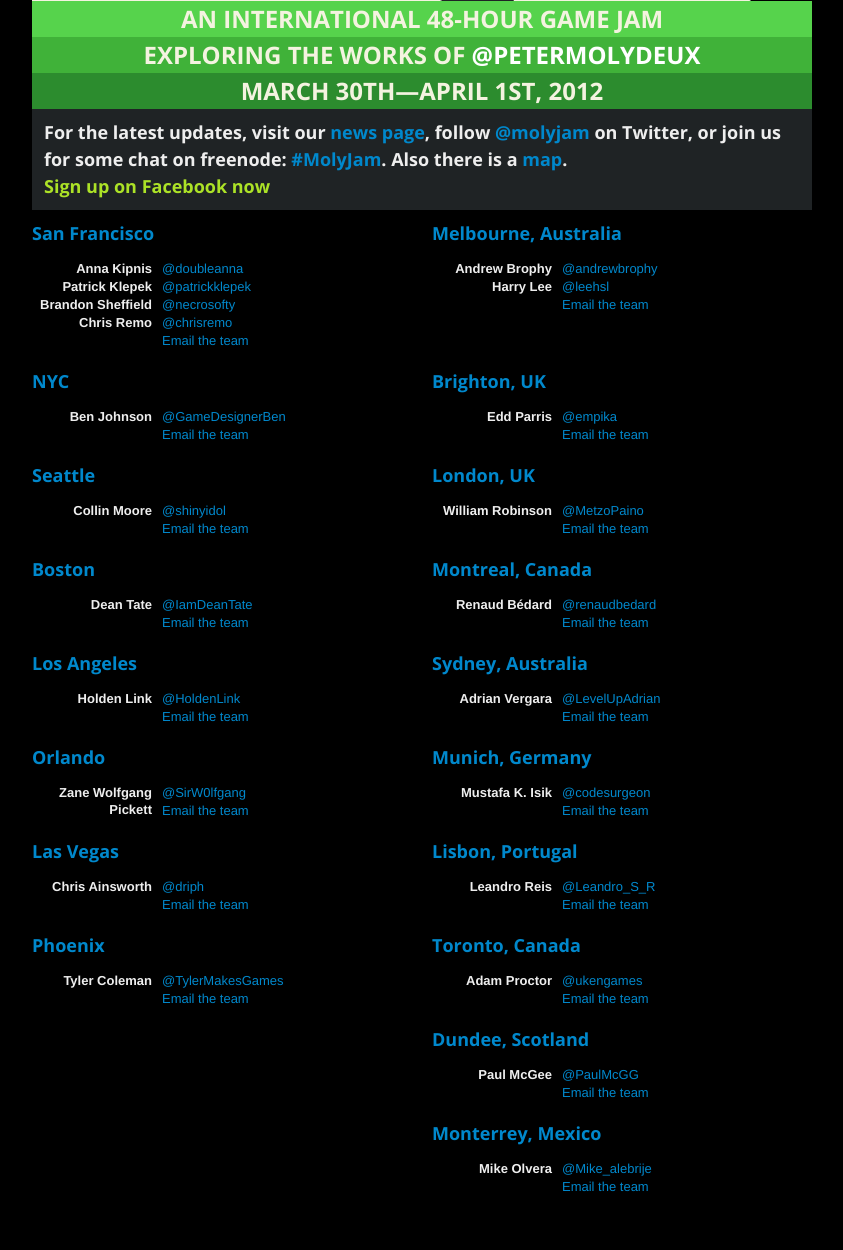
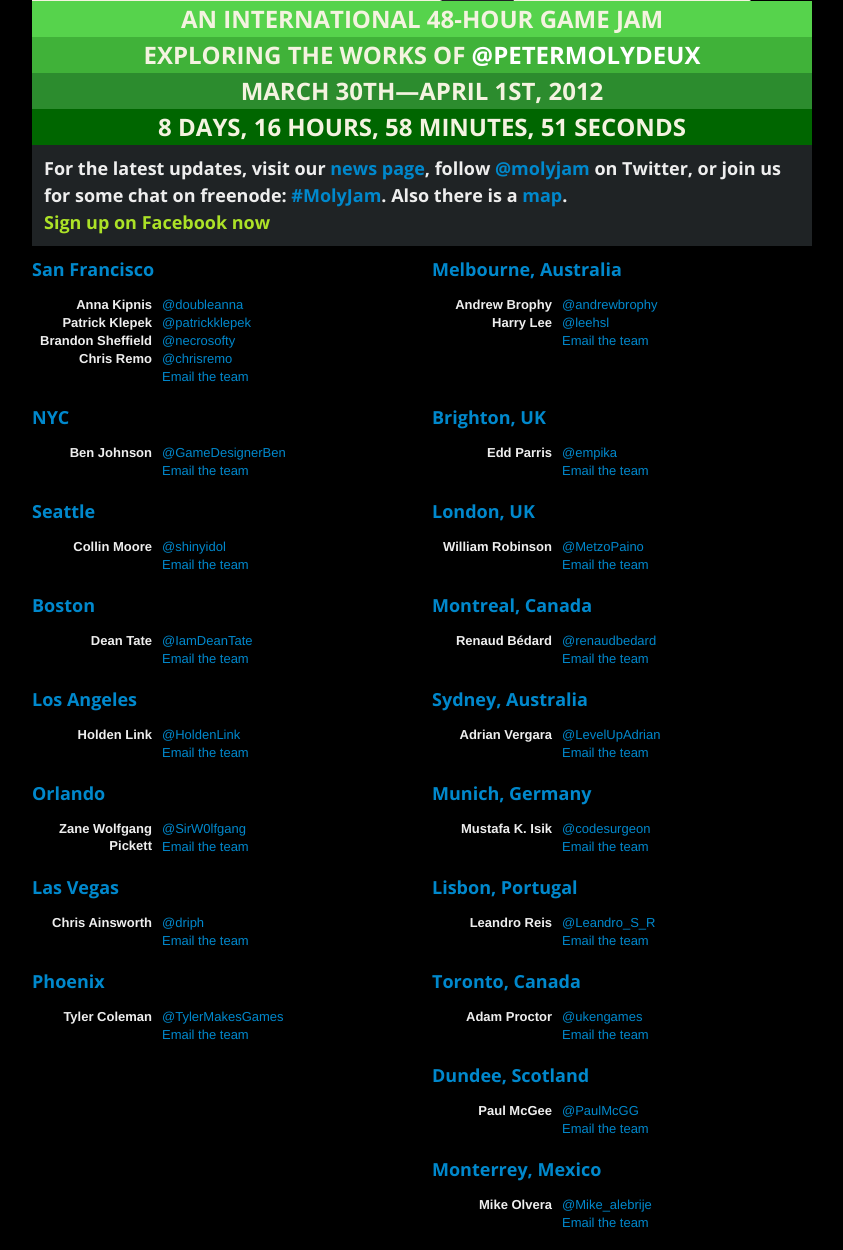
Before and after one commit to tabacco/molydeux, a PHP site: page / in a window 1280 px wide. Shown: the part 582-1832 px from the top of the page, without its empty margins (218-1061 px from the left). Before the commit the page ends 1774 px from the top, so only its background shows below. Run offline with PHP 8.4, Linux system fonts and the light colour scheme.

Commit message:
Added Count Down Timer
Signed-off-by: Zane W Pickett <sirwolf@frostedwolf.com>

```diff
--- a/index.php
+++ b/index.php
@@ -24,6 +24,13 @@
     <div class="span10 offset1">
         <div style="width: auto; height: auto; background-color:#2C8C2E; padding:0 12px; text-align: center;">
         <h2 class="allcaps cream"> March 30th&mdash;April 1st, 2012 </h2>
+      </div>
+      </div>
+  </div>
+  <div class="row">
+    <div class="span10 offset1">
+        <div style="width: auto; height: auto; background-color:#006600; padding:0 12px; text-align: center;">
+        <h2 class="allcaps cream"><div id="countbox"></div></h2>
       </div>
       </div>
   </div>
--- a/templates/header.php
+++ b/templates/header.php
@@ -24,5 +24,51 @@
       var s = document.getElementsByTagName('script')[0]; s.parentNode.insertBefore(ga, s);
     })();
   </script>
+  <SCRIPT TYPE="text/javascript" LANGUAGE="JavaScript">
+<!--
+
+dateFuture = new Date(2012,2,30,19,00,00);
+
+function GetCount(){
+
+        dateNow = new Date();                                                                        //grab current date
+        amount = dateFuture.getTime() - dateNow.getTime();                //calc milliseconds between dates
+        delete dateNow;
+
+        // time is already past
+        if(amount < 0){
+                document.getElementById('countbox').innerHTML="Now!";
+        }
+        // date is still good
+        else{
+                days=0;hours=0;mins=0;secs=0;out="";
+
+                amount = Math.floor(amount/1000);//kill the "milliseconds" so just secs
+
+                days=Math.floor(amount/86400);//days
+                amount=amount%86400;
+
+                hours=Math.floor(amount/3600);//hours
+                amount=amount%3600;
+
+                mins=Math.floor(amount/60);//minutes
+                amount=amount%60;
+
+                secs=Math.floor(amount);//seconds
+
+                if(days != 0){out += days +" day"+((days!=1)?"s":"")+", ";}
+                if(days != 0 || hours != 0){out += hours +" hour"+((hours!=1)?"s":"")+", ";}
+                if(days != 0 || hours != 0 || mins != 0){out += mins +" minute"+((mins!=1)?"s":"")+", ";}
+                out += secs +" seconds";
+                document.getElementById('countbox').innerHTML=out;
+
+                setTimeout("GetCount()", 1000);
+        }
+}
+
+window.onload=function(){GetCount();}//call when everything has loaded
+
+//-->
+</script>
 </head>
 <body class="page">
```
